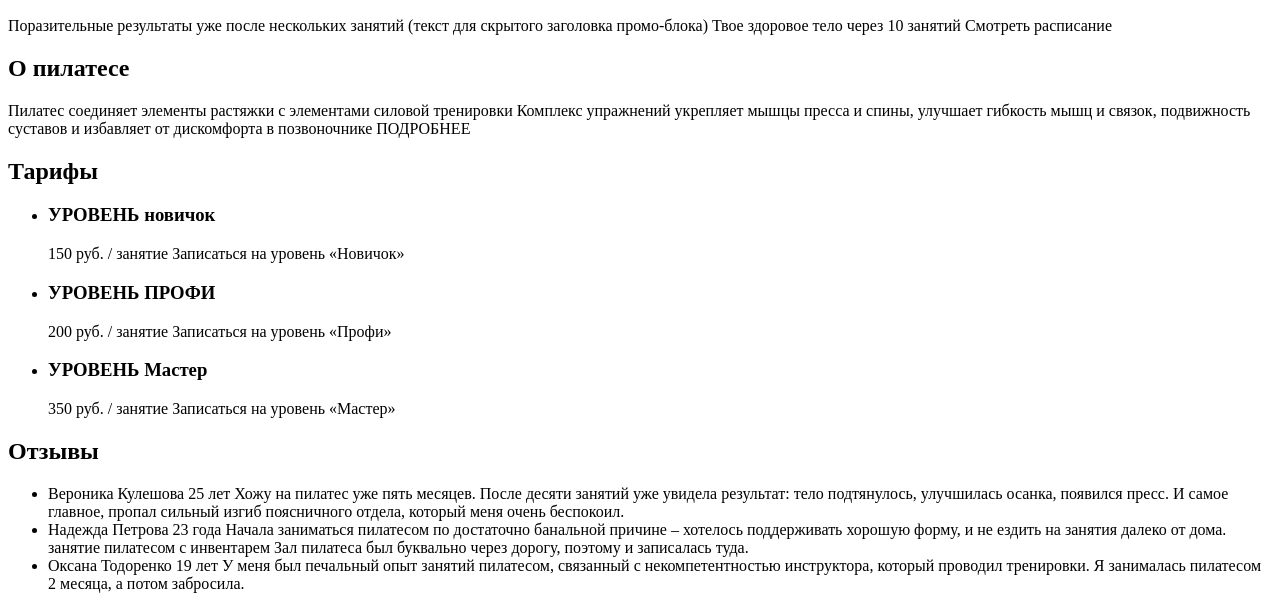
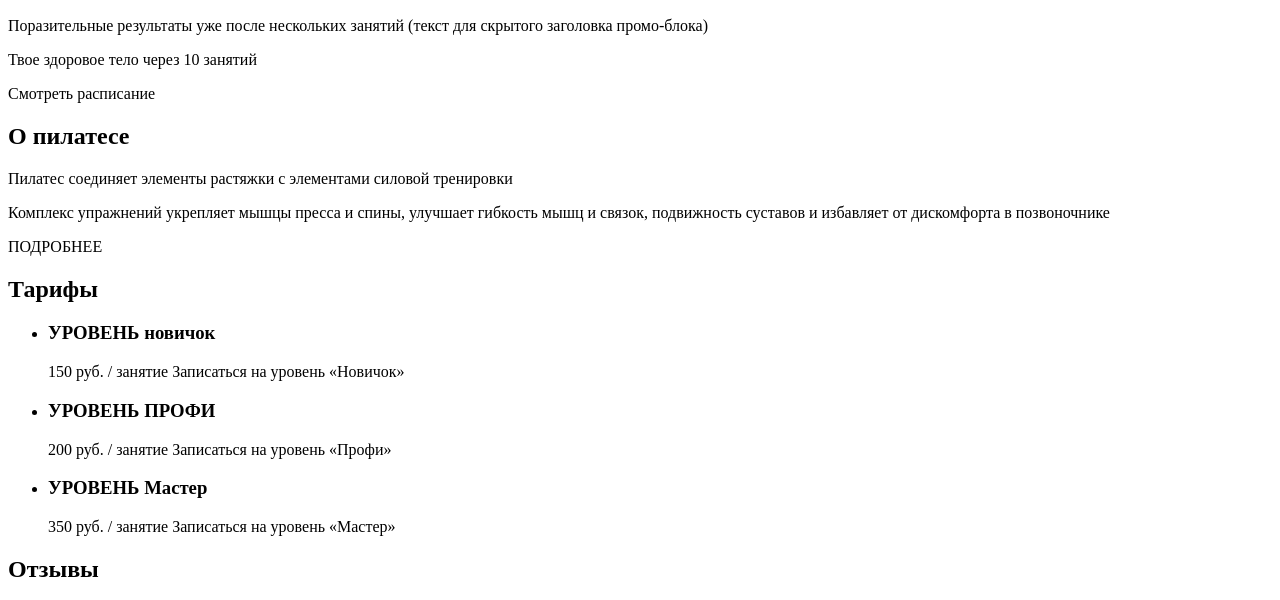
Before and after one commit to trofinata/maket2, a plain HTML site: page index.html in a window 1280 px wide. Shown: the part 172-772 px from the top of the page. Drawn offline with Linux system fonts and the light colour scheme.

Commit message:
Размечает абзацы

```diff
--- a/index.html
+++ b/index.html
@@ -20,14 +20,14 @@
 	<main>
 		<section class="main-info">
 			<h1>Студия пилатеса</h1>
-			Поразительные результаты уже после нескольких занятий (текст для скрытого заголовка промо-блока)
-			Твое здоровое тело через 10 занятий
+			<p>Поразительные результаты уже после нескольких занятий (текст для скрытого заголовка промо-блока)</p>
+			<p>Твое здоровое тело через 10 занятий</p>
 			Смотреть расписание
 		</section>
 		<article class="about">
 			<h2>О пилатесе</h2>
-			Пилатес соединяет элементы растяжки с элементами силовой тренировки
-			Комплекс упражнений укрепляет мышцы пресса и спины, улучшает гибкость мышц и связок, подвижность суставов и избавляет от дискомфорта в позвоночнике
+			<p>Пилатес соединяет элементы растяжки с элементами силовой тренировки</p>
+			<p>Комплекс упражнений укрепляет мышцы пресса и спины, улучшает гибкость мышц и связок, подвижность суставов и избавляет от дискомфорта в позвоночнике</p>
 			ПОДРОБНЕЕ
 		</article>
 		<section class="rates">
```
